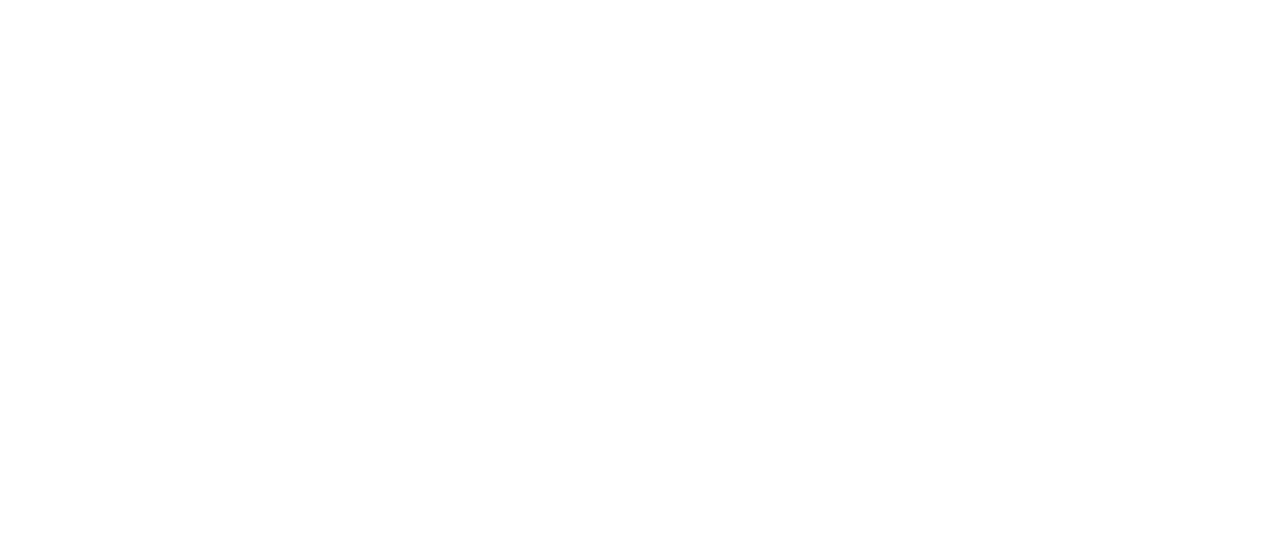
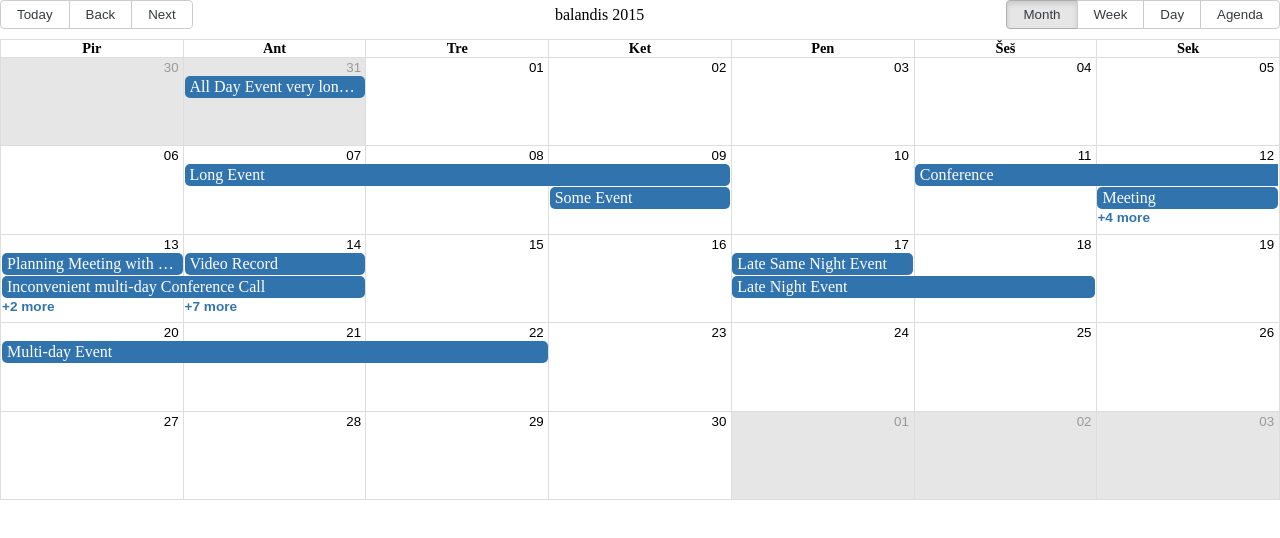
Before and after one commit to uoshvis/location-planner, a React (Create React App) app: page / in a window 1280 px wide. Shown: the top 538 px of the page. Built offline with nearby package versions, Linux system fonts and the light colour scheme.

Commit message:
add initial Calendar component with events

```diff
--- a/package.json
+++ b/package.json
@@ -6,7 +6,9 @@
     "@testing-library/jest-dom": "^5.16.2",
     "@testing-library/react": "^12.1.3",
     "@testing-library/user-event": "^13.5.0",
+    "moment": "^2.29.1",
     "react": "^17.0.2",
+    "react-big-calendar": "^0.39.0",
     "react-dom": "^17.0.2",
     "react-scripts": "5.0.0",
     "web-vitals": "^2.1.4"
--- a/src/App.js
+++ b/src/App.js
@@ -1,11 +1,42 @@
+import React from 'react';
+import { Calendar, Views, momentLocalizer} from 'react-big-calendar'
+import moment from 'moment'
+import 'react-big-calendar/lib/css/react-big-calendar.css';
+import events from './events';
 import './App.css';
 
-function App() {
-  return (
-    <div className="App">
+require('moment/locale/lt.js')
 
-    </div>
-  );
+const localizer = momentLocalizer(moment)
+
+
+class App extends React.Component {
+  constructor(props) {
+    super(props)
+
+    this.state = {
+      events,
+    }
+
+  }
+
+
+  render() {
+    return (
+      <div className="App">
+        <Calendar
+          selectable
+          localizer={localizer}
+          style={{ height: 500 }}
+          events={this.state.events}
+          defaultView={Views.MONTH}
+          defaultDate={new Date(2015, 3, 12)}
+        />
+      </div>
+    );
+
+  }
+
 }
 
 export default App;
--- /dev/null
+++ b/src/events.js
@@ -0,0 +1,182 @@
+const now = new Date()
+
+const events = [
+    {
+      id: 0,
+      title: 'All Day Event very long title',
+      allDay: true,
+      start: new Date(2015, 3, 0),
+      end: new Date(2015, 3, 1),
+    },
+    {
+      id: 1,
+      title: 'Long Event',
+      start: new Date(2015, 3, 7),
+      end: new Date(2015, 3, 10),
+    },
+
+    {
+      id: 2,
+      title: 'DTS STARTS',
+      start: new Date(2016, 2, 13, 0, 0, 0),
+      end: new Date(2016, 2, 20, 0, 0, 0),
+    },
+
+    {
+      id: 3,
+      title: 'DTS ENDS',
+      start: new Date(2016, 10, 6, 0, 0, 0),
+      end: new Date(2016, 10, 13, 0, 0, 0),
+    },
+
+    {
+      id: 4,
+      title: 'Some Event',
+      start: new Date(2015, 3, 9, 0, 0, 0),
+      end: new Date(2015, 3, 10, 0, 0, 0),
+    },
+    {
+      id: 5,
+      title: 'Conference',
+      start: new Date(2015, 3, 11),
+      end: new Date(2015, 3, 13),
+      desc: 'Big conference for important people',
+    },
+    {
+      id: 6,
+      title: 'Meeting',
+      start: new Date(2015, 3, 12, 10, 30, 0, 0),
+      end: new Date(2015, 3, 12, 12, 30, 0, 0),
+      desc: 'Pre-meeting meeting, to prepare for the meeting',
+    },
+    {
+      id: 7,
+      title: 'Lunch',
+      start: new Date(2015, 3, 12, 12, 0, 0, 0),
+      end: new Date(2015, 3, 12, 13, 0, 0, 0),
+      desc: 'Power lunch',
+    },
+    {
+      id: 8,
+      title: 'Meeting',
+      start: new Date(2015, 3, 12, 14, 0, 0, 0),
+      end: new Date(2015, 3, 12, 15, 0, 0, 0),
+    },
+    {
+      id: 9,
+      title: 'Happy Hour',
+      start: new Date(2015, 3, 12, 17, 0, 0, 0),
+      end: new Date(2015, 3, 12, 17, 30, 0, 0),
+      desc: 'Most important meal of the day',
+    },
+    {
+      id: 10,
+      title: 'Dinner',
+      start: new Date(2015, 3, 12, 20, 0, 0, 0),
+      end: new Date(2015, 3, 12, 21, 0, 0, 0),
+    },
+    {
+      id: 11,
+      title: 'Planning Meeting with Paige',
+      start: new Date(2015, 3, 13, 8, 0, 0),
+      end: new Date(2015, 3, 13, 10, 30, 0),
+    },
+    {
+      id: 11.1,
+      title: 'Inconvenient multi-day Conference Call',
+      start: new Date(2015, 3, 13, 9, 30, 0),
+      end: new Date(2015, 3, 14, 1, 0, 0),
+    },
+    {
+      id: 11.2,
+      title: "Project Kickoff - Lou's Shoes",
+      start: new Date(2015, 3, 13, 11, 30, 0),
+      end: new Date(2015, 3, 13, 14, 0, 0),
+    },
+    {
+      id: 11.3,
+      title: 'Quote Follow-up - Tea by Tina',
+      start: new Date(2015, 3, 13, 15, 30, 0),
+      end: new Date(2015, 3, 13, 16, 0, 0),
+    },
+    {
+      id: 12,
+      title: 'Late Night Event',
+      start: new Date(2015, 3, 17, 19, 30, 0),
+      end: new Date(2015, 3, 18, 2, 0, 0),
+    },
+    {
+      id: 12.5,
+      title: 'Late Same Night Event',
+      start: new Date(2015, 3, 17, 19, 30, 0),
+      end: new Date(2015, 3, 17, 23, 30, 0),
+    },
+    {
+      id: 13,
+      title: 'Multi-day Event',
+      start: new Date(2015, 3, 20, 19, 30, 0),
+      end: new Date(2015, 3, 22, 2, 0, 0),
+    },
+    {
+      id: 14,
+      title: 'Today',
+      start: new Date(new Date().setHours(new Date().getHours() - 3)),
+      end: new Date(new Date().setHours(new Date().getHours() + 3)),
+    },
+    {
+      id: 15,
+      title: 'Point in Time Event',
+      start: now,
+      end: now,
+    },
+    {
+      id: 16,
+      title: 'Video Record',
+      start: new Date(2015, 3, 14, 15, 30, 0),
+      end: new Date(2015, 3, 14, 19, 0, 0),
+    },
+    {
+      id: 17,
+      title: 'Dutch Song Producing',
+      start: new Date(2015, 3, 14, 16, 30, 0),
+      end: new Date(2015, 3, 14, 20, 0, 0),
+    },
+    {
+      id: 18,
+      title: 'Itaewon Halloween Meeting',
+      start: new Date(2015, 3, 14, 16, 30, 0),
+      end: new Date(2015, 3, 14, 17, 30, 0),
+    },
+    {
+      id: 19,
+      title: 'Online Coding Test',
+      start: new Date(2015, 3, 14, 17, 30, 0),
+      end: new Date(2015, 3, 14, 20, 30, 0),
+    },
+    {
+      id: 20,
+      title: 'An overlapped Event',
+      start: new Date(2015, 3, 14, 17, 0, 0),
+      end: new Date(2015, 3, 14, 18, 30, 0),
+    },
+    {
+      id: 21,
+      title: 'Phone Interview',
+      start: new Date(2015, 3, 14, 17, 0, 0),
+      end: new Date(2015, 3, 14, 18, 30, 0),
+    },
+    {
+      id: 22,
+      title: 'Cooking Class',
+      start: new Date(2015, 3, 14, 17, 30, 0),
+      end: new Date(2015, 3, 14, 19, 0, 0),
+    },
+    {
+      id: 23,
+      title: 'Go to the gym',
+      start: new Date(2015, 3, 14, 18, 30, 0),
+      end: new Date(2015, 3, 14, 20, 0, 0),
+    },
+  ]
+
+  export default events
```
Also changed, not shown: 1 other file (tests, documents, lock files or other folders).
